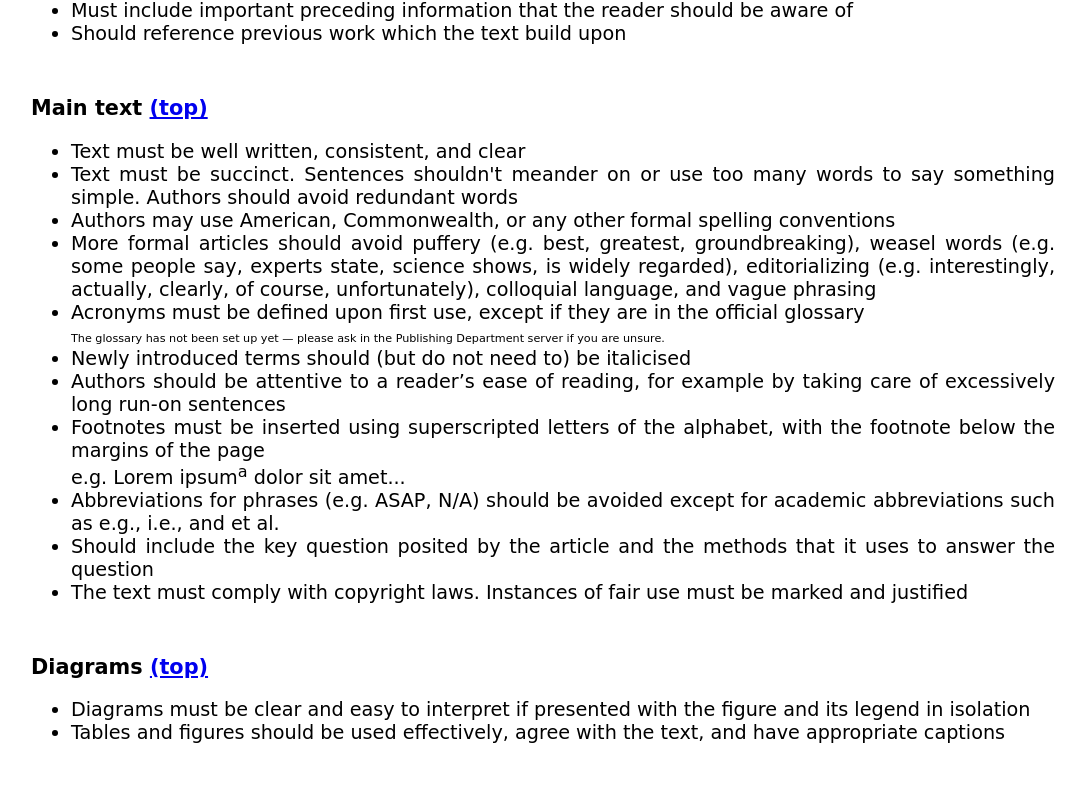
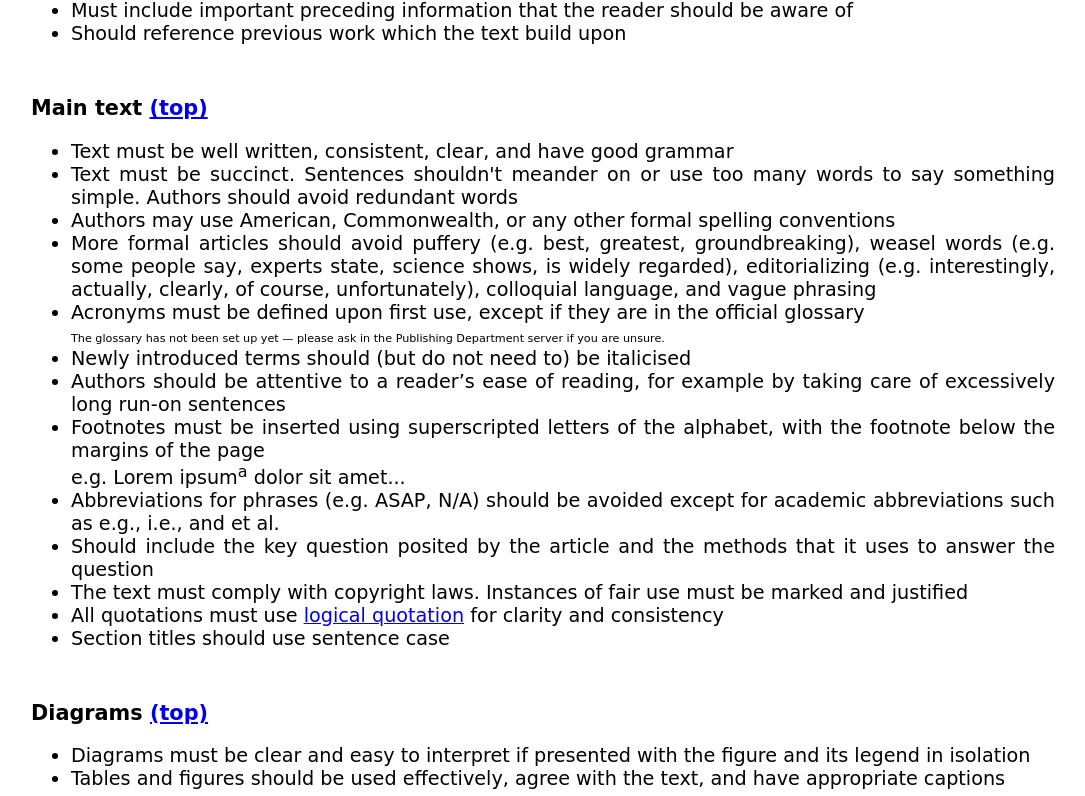
Before and after one commit to imsresearch/ims-website, a React (Vite) app: page /publish-with-us/style-guide in a window 1280 px wide. Shown: the part 1432-2228 px from the top of the page, without its empty margins (97-1182 px from the left). Built offline with nearby package versions, Linux system fonts and the light colour scheme.

Commit message:
Update style guide

```diff
--- a/src/pages/pubdep/style-guide.jsx
+++ b/src/pages/pubdep/style-guide.jsx
@@ -127,7 +127,7 @@ export default function StyleGuide() {
                     </h2>
                     <Tooltip id="body-tooltip" />
                     <ul>
-                        <li>Text must be well written, consistent, and clear</li>
+                        <li>Text must be well written, consistent, clear, and have good grammar</li>
                         <li>Text must be succinct. Sentences shouldn't meander on or use too many words to say something simple. Authors should avoid redundant words</li>
                         <li>Authors may use American, Commonwealth, or any other formal spelling conventions</li>
                         <li>More formal articles should avoid puffery (e.g. best, greatest, groundbreaking), weasel words (e.g. some people say, experts state, science shows, is widely regarded), editorializing (e.g. interestingly, actually, clearly, of course, unfortunately), colloquial language, and vague phrasing</li>
@@ -147,6 +147,8 @@ export default function StyleGuide() {
                         <li>Abbreviations for phrases (e.g. ASAP, N/A) should be avoided except for academic abbreviations such as e.g., i.e., and et al.</li>
                         <li>Should include the key question posited by the article and the methods that it uses to answer the question</li>
                         <li>The text must comply with copyright laws. Instances of fair use must be marked and justified</li>
+                        <li>All quotations must use <a href="https://en.wikipedia.org/wiki/Wikipedia:Manual_of_Style#Punctuation_inside_or_outside">logical quotation</a> for clarity and consistency</li>
+                        <li>Section titles should use sentence case</li>
                     </ul>
                     <br />
 
@@ -277,6 +279,7 @@ export default function StyleGuide() {
                             </ul>
                             <li>For citing Discord messages, the server tag or other non-username components of their name must not be included</li>
                             <li>Papers are not required to have a numbered bibliography, but if numeric citations were used, all citations must be numbered</li>
+                            <li>When linking to Discord sources, never link to cdn.discordap.com... links, as these expire. Instead, include the attachment in the paper and reference this.</li>
                             <li>
                                 For citations citing drafts in the <u>#draft-manuscripts</u> channel, cite the journal as <i>IMS Draft Manuscript</i>.
                             </li>
```
